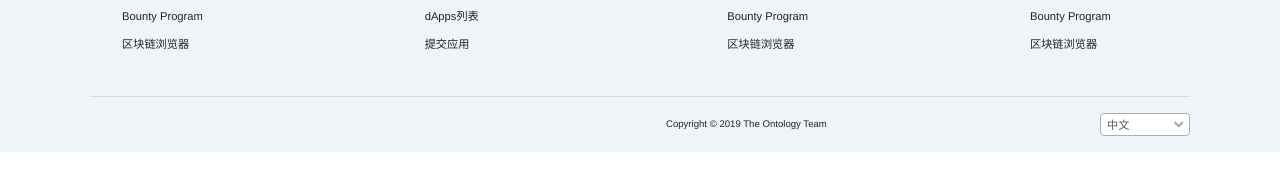
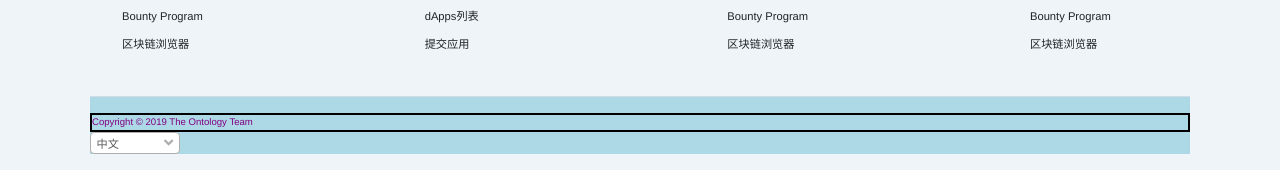
Before and after one commit to ShakalakaB/ontology, a React app: page / in a window 1280 px wide. Shown: the part 3318-3488 px from the top of the page. Built offline with nearby package versions, Linux system fonts and the light colour scheme.

Commit message:
practice with webpack in build and production

```diff
--- a/src/css/Homepage.scss
+++ b/src/css/Homepage.scss
@@ -111,7 +111,6 @@
             }
         }
         #footerBottom{
-
         }
     }
 }
@@ -255,7 +254,9 @@
             }
         }
         #footerBottom{
-
+            /*display:flex;
+            flex-direction: column;
+            justify-content: flex-start;*/
         }
     }
 }
@@ -678,17 +679,19 @@
         margin-left: auto;
         margin-right: auto;
         padding-top:1em;
+        background-color:lightblue;
+        /*display:flex;
+        flex-direction: row;
+        justify-content: flex-end;*/
         //margin-top:
-        display:flex;
-        flex-direction: row;
-        justify-content: flex-end;
-        align-items: center;
+        //align-items: center;
         p{
-            margin-right:28.5em;
+           // margin-right:28.5em;
             margin-top:auto;
             margin-bottom:auto;
             font-size:0.6em;
-            //border:2px solid black;
+            color:purple;
+            border:2px solid black;
         }
         #footerLang{
             #langToggle{
--- a/webpack.config.js
+++ b/webpack.config.js
@@ -28,7 +28,8 @@ module.exports = {
       },
     output: {
       path: __dirname + '/dist',
-      publicPath: '/ontology/',
+      //publicPath: '/ontology/',
+      //publicPath:"/",
       filename: 'bundle.js'
     },
     plugins: [
```
Also changed, not shown: README.md, dist/bundle.js, dist/index.html.
